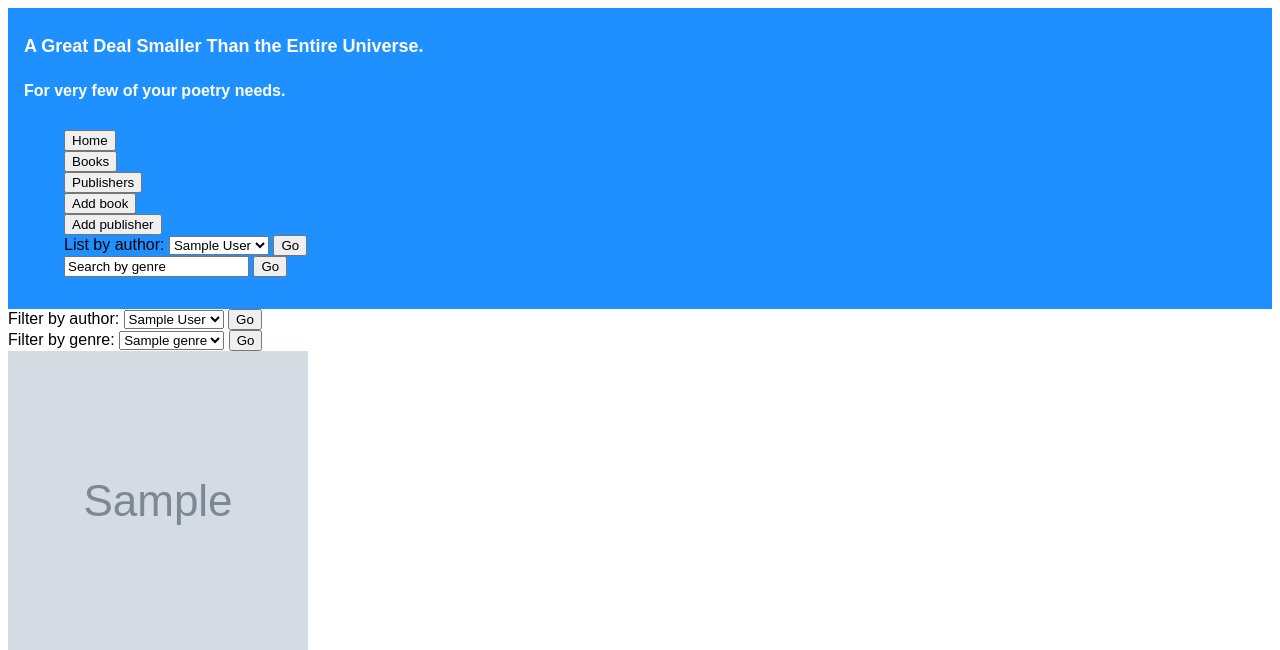
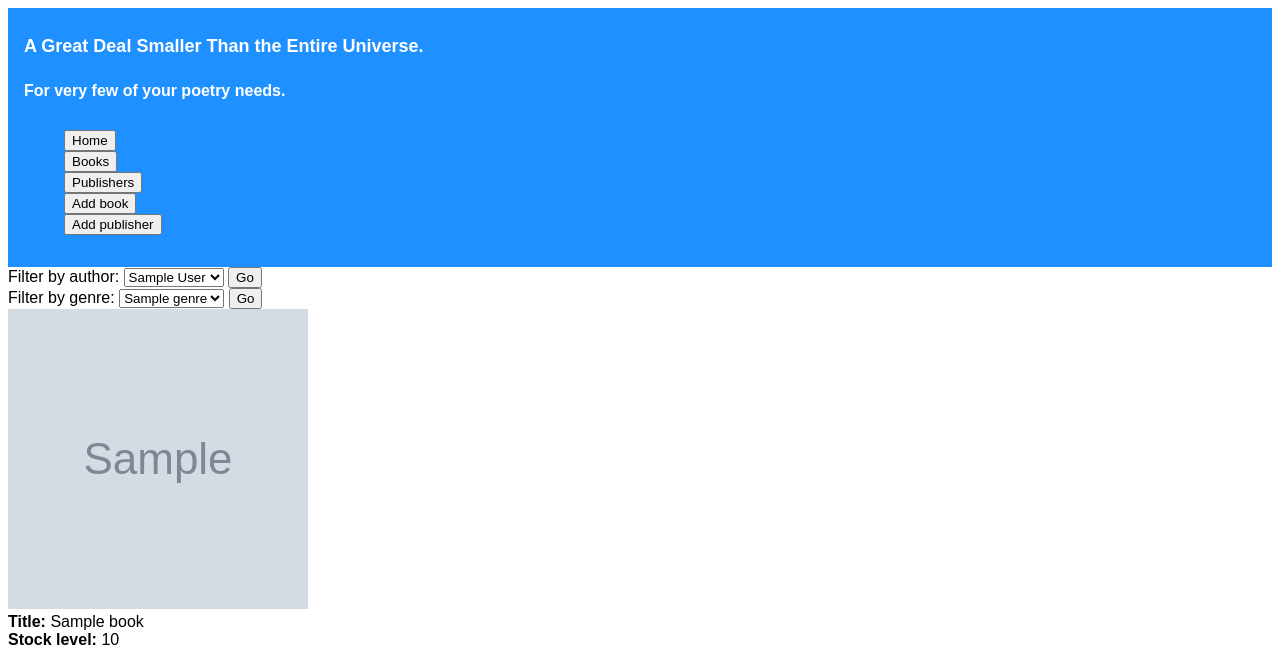
Before and after one commit to calumrodger/python_project_bookshop, a Flask app: page /books in a window 1280 px wide. Shown: the top 650 px of the page. Run offline with Flask 2, Linux system fonts and the light colour scheme; grey boxes marked "Sample" are stand-in pictures; a database or web service that is not in the repository returns one stand-in record (values such as "Sample title"); some libraries are stand-ins or nearby versions.

Commit message:
moved filters to books page

```diff
--- a/templates/base.html
+++ b/templates/base.html
@@ -28,27 +28,6 @@
         <form action="/publishers/new">
           <input type="submit" value="Add publisher">
         </form>
-
-        <div>
-          <form action="books/byauthor" method="post">
-          <label for="author">List by author:</label>
-          <select id="author" name="author">
-            {% for book in all_books %}
-              <option value="{{ book.author }}">
-                {{ book.author }}
-              </option>
-            {% endfor %}
-          </select>
-          <button type="submit", action="books/byauthor", method="post">Go</button>
-        </form>
-        <div class="genre-search">
-          <form action="books/bygenre" method="post">
-          <input type="text" value="Search by genre">
-          <button type="submit", action="books/bygenre", method="post">Go</button>
-        </form>
-        </div>
-        </for>
-        </div>
       </ul>
     </nav>
   </header>
```
Also changed, not shown: templates/books/index.html (indentation only).
